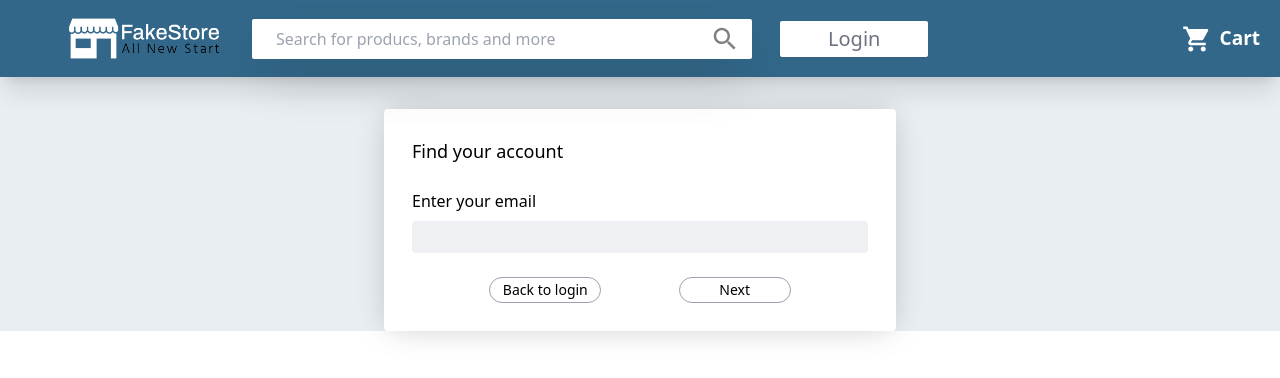
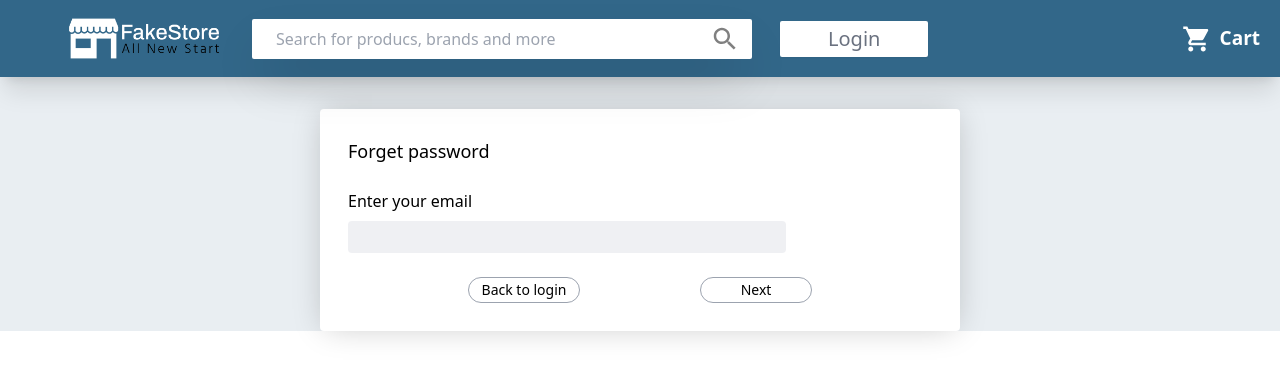
Before and after one commit to sameersheikh2/Ecommerce-demo, a React (Create React App) app: page /account/password/reset in a window 1280 px wide. Shown: the top 378 px of the page. Built offline with nearby package versions, Linux system fonts and the light colour scheme.

Commit message:
update forget password functionality

```diff
--- a/src/pages/ForgetPassword.js
+++ b/src/pages/ForgetPassword.js
@@ -1,62 +1,116 @@
 import React, { useState } from "react";
-import { Link } from "react-router-dom";
+import { Link, useNavigate } from "react-router-dom";
 
 const ForgetPassword = () => {
-  const [email, setEmail] = useState();
+  const [email, setEmail] = useState("");
+  const [password, setPassword] = useState("");
   const [user, setUser] = useState([]);
+  const [accountNotFound, setAccountNotFound] = useState(false);
   const [accountFound, setAccountFound] = useState(false);
+  const navigate = useNavigate();
 
   const findAccountHandler = (e) => {
     e.preventDefault();
     fetch(`http://localhost:9000/api/users/account/find/${email}`)
       .then((res) => {
         if (!res.ok) {
-          setAccountFound(true);
+          setAccountNotFound(true);
           return res.json();
         }
-        console.log("running");
-        setAccountFound(false);
+        setAccountNotFound(false);
+        setAccountFound(true);
+        setEmail("");
         return res.json();
       })
       .then((data) => setUser(data))
       .catch((err) => console.log(err));
   };
-  console.log(user);
+
+  const updatePassword = (e) => {
+    e.preventDefault();
+    const userData = {
+      id: user._id,
+      email: email,
+      password: password,
+    };
+    fetch("http://localhost:9000/api/users/account/updatePassword", {
+      method: "PATCH",
+      headers: { "Content-Type": "application/json" },
+      body: JSON.stringify(userData),
+    })
+      .then((res) => {
+        if (res.ok) {
+          navigate("/login");
+          return res.json();
+        }
+        return res.json();
+      })
+      .then((data) => alert(data.message));
+  };
 
   return (
     <>
-      <form
-        className="flex m-auto bg-white rounded shadow-4xl w-[40%] mt-8 flex-col p-7"
-        onSubmit={findAccountHandler}
-      >
-        <h1 className="mb-6 text-lg">Find your account</h1>
+      <form className="flex m-auto bg-white rounded shadow-4xl w-[50%] mt-8 flex-col p-7">
+        <h1 className="mb-6 text-lg font-medium">Forget password</h1>
+        {accountFound ? <h2 className="mb-4">{user.userName}</h2> : null}
         <label htmlFor="email">
           {!user.email ? "Enter your email" : "Enter new password"}
         </label>
+        {accountFound ? (
+          <input
+            type="password"
+            required
+            value={password}
+            className={
+              accountNotFound
+                ? "p-1 my-2 px-2 outline-none w-[75%] border border-red-500 rounded bg-red-200/60 focus:bg-gray-300 "
+                : "p-1 my-2 px-2 outline-none w-[75%] border-none rounded bg-gray-200/60 focus:bg-gray-300"
+            }
+            onChange={(e) => {
+              setPassword(e.target.value);
+            }}
+          />
+        ) : (
           <input
             type="email"
             required
+            value={email}
             className={
-            accountFound
-              ? "p-1 my-2 px-2 outline-none border border-red-500 rounded bg-red-200/60 focus:bg-gray-300 "
-              : "p-1 my-2 px-2 outline-none border-none rounded bg-gray-200/60 focus:bg-gray-300"
+              accountNotFound
+                ? "p-1 my-2 px-2 outline-none w-[75%] border border-red-500 rounded bg-red-200/60 focus:bg-gray-300 "
+                : "p-1 my-2 px-2 outline-none w-[75%] border-none rounded bg-gray-200/60 focus:bg-gray-300"
             }
             onChange={(e) => {
               setEmail(e.target.value);
             }}
           />
-        {accountFound && (
-          <span className="text-red-500">Email dosen't match any account!</span>
+        )}
+        {accountNotFound && (
+          <span className="text-red-500">{user.message}</span>
         )}
         <div className="flex justify-evenly">
-          <button className="w-[7rem] p-[2px] text-center rounded-3xl border border-gray-400 mt-4 hover:text-blue-500 hover:border-blue-500 text-sm">
-            <Link to="/login">Back to login</Link>
+          <Link
+            to="/login"
+            className="w-[7rem] p-[2px] text-center rounded-3xl border border-gray-400 mt-4 hover:text-blue-500 hover:border-blue-500 text-sm"
+          >
+            Back to login
+          </Link>
+
+          {accountFound ? (
+            <button
+              className="w-[7rem] p-[2px] text-center rounded-3xl border border-gray-400 mt-4 hover:text-blue-500 hover:border-blue-500 text-sm"
+              onClick={updatePassword}
+            >
+              Update
             </button>
-          {
-            <button className="w-[7rem] p-[2px] text-center rounded-3xl border border-gray-400 mt-4 hover:text-blue-500 hover:border-blue-500 text-sm">
+          ) : (
+            <button
+              className="w-[7rem] p-[2px] text-center rounded-3xl border border-gray-400 mt-4 hover:text-blue-500 hover:border-blue-500 text-sm"
+              onClick={findAccountHandler}
+            >
               Next
             </button>
-          }
+          )}
         </div>
       </form>
     </>
```
Also changed, not shown: 1 other file (tests, documents, lock files or other folders). Lines whose indentation alone changed are shown as unchanged.
